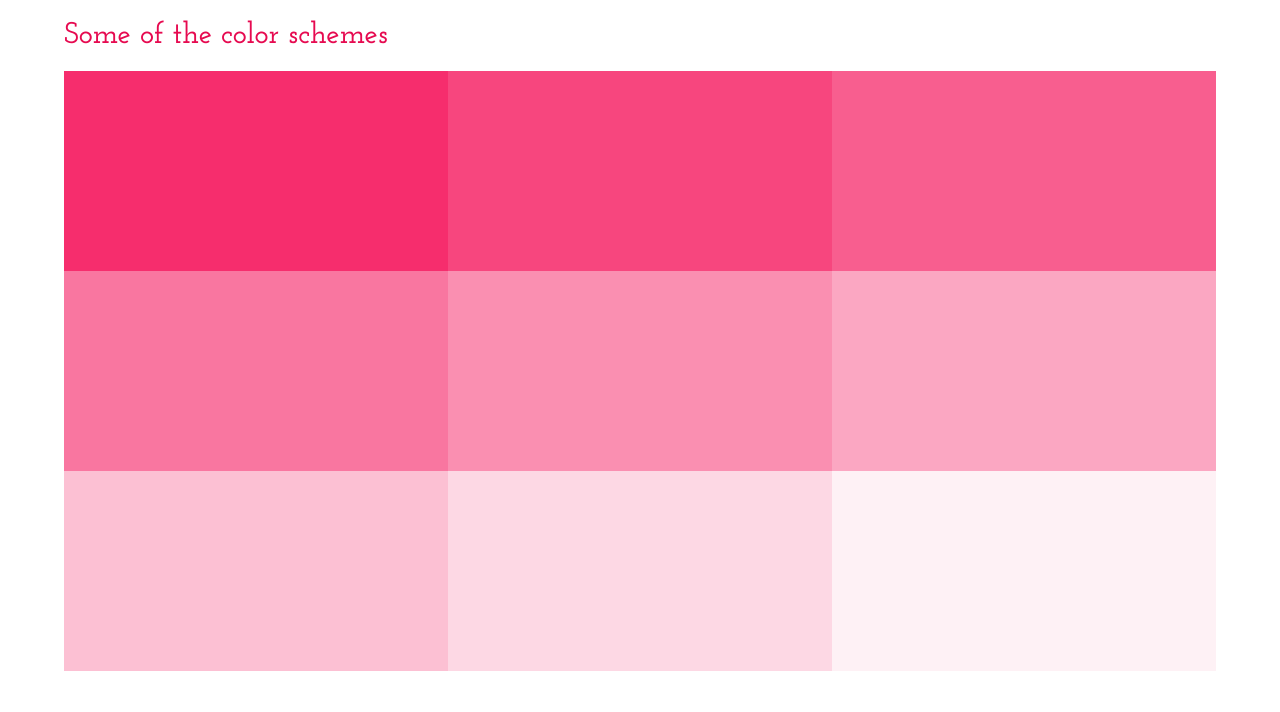
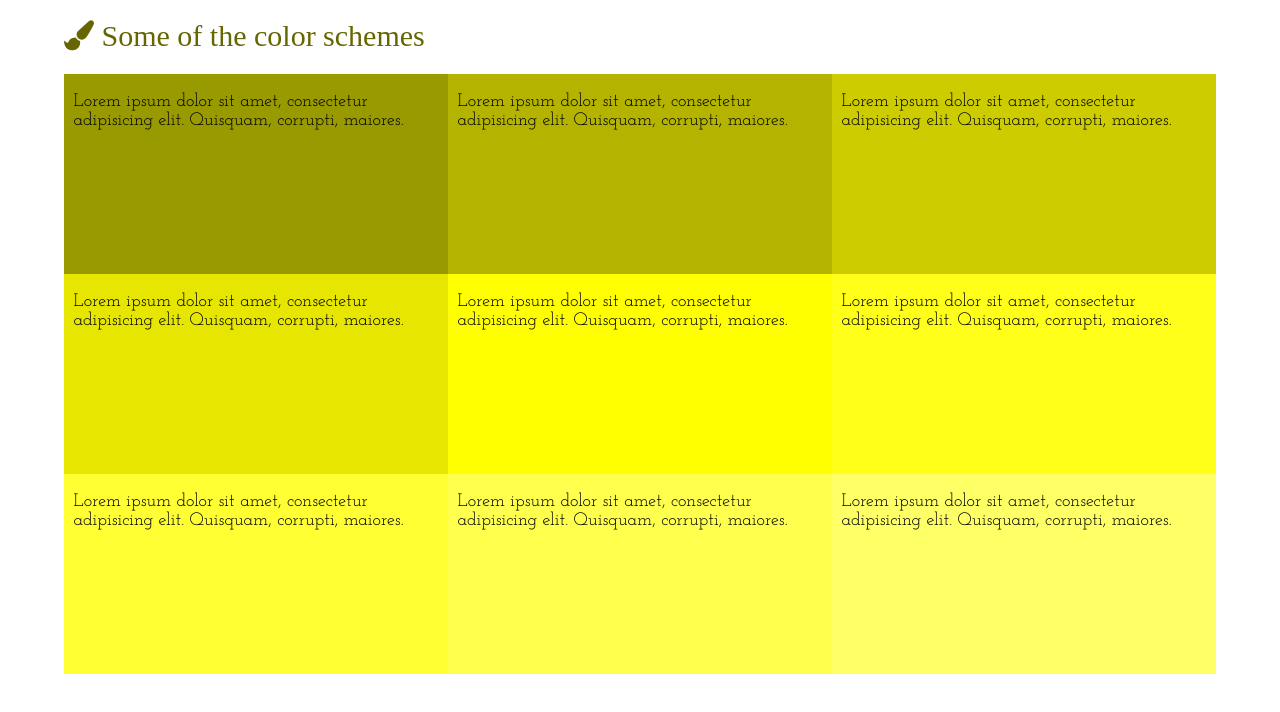
Before and after one commit to SunnyP/NewGulProject, a website: page App/colorful.jade in a window 1280 px wide. Drawn offline with nearby package versions, Linux system fonts and the light colour scheme; files that its build step writes are made by us from their sources.

Commit message:
Change to color mixin

```diff
--- a/App/colorful.jade
+++ b/App/colorful.jade
@@ -7,16 +7,26 @@ head
 	link(rel='stylesheet' type='text/css' href='css/style.css')
 body
 	.container-1
-		h1 Some of the color schemes
+		h1
+			i.fa.fa-paint-brush  Some of the color schemes
 		.firstdiv.gen
+			p  Lorem ipsum dolor sit amet, consectetur adipisicing elit. Quisquam, corrupti, maiores.
 		.seconddiv.gen
+			p  Lorem ipsum dolor sit amet, consectetur adipisicing elit. Quisquam, corrupti, maiores.
 		.thirddiv.gen
+			p  Lorem ipsum dolor sit amet, consectetur adipisicing elit. Quisquam, corrupti, maiores.
 
 	.container-2
 		.fourthdiv.gen
+			p  Lorem ipsum dolor sit amet, consectetur adipisicing elit. Quisquam, corrupti, maiores.
 		.fifthdiv.gen
+			p  Lorem ipsum dolor sit amet, consectetur adipisicing elit. Quisquam, corrupti, maiores.
 		.sixthdiv.gen
+			p  Lorem ipsum dolor sit amet, consectetur adipisicing elit. Quisquam, corrupti, maiores.
 	.container-3
 		.seventhdiv.gen
+			p  Lorem ipsum dolor sit amet, consectetur adipisicing elit. Quisquam, corrupti, maiores.
 		.eigthdiv.gen
+			p  Lorem ipsum dolor sit amet, consectetur adipisicing elit. Quisquam, corrupti, maiores.
 		.ninethdiv.gen
+			p  Lorem ipsum dolor sit amet, consectetur adipisicing elit. Quisquam, corrupti, maiores.
--- a/App/scss/_base.scss
+++ b/App/scss/_base.scss
@@ -8,4 +8,4 @@ $susy: (
 
 /* $basecolor: #886A11; */
 
-$basecolor: #E60A50;
+$basecolor: #666600;
--- a/App/scss/_colorful.scss
+++ b/App/scss/_colorful.scss
@@ -12,7 +12,6 @@ h1 { @include heading-font; }
 
 	.firstdiv {
 		@include pickcolor(10%);
-		color: white;
 	}
 
 	.seconddiv {
@@ -30,7 +29,6 @@ h1 { @include heading-font; }
 
 	.fourthdiv {
 		@include pickcolor(25%);
-		color: white;
 	}
 
 	.fifthdiv {
@@ -49,7 +47,6 @@ h1 { @include heading-font; }
 
 	.seventhdiv {
 		@include pickcolor(40%);
-		color: white;
 	}
 
 	.eigthdiv {
@@ -61,3 +58,7 @@ h1 { @include heading-font; }
 	}
 
 }
+
+.gen {
+	p { font-size: 18px; }
+}
--- a/App/scss/_mixins.scss
+++ b/App/scss/_mixins.scss
@@ -1,5 +1,6 @@
 @mixin pickcolor($value) {
 	background-color: lighten($basecolor, $value);
+	color: shade( lighten($basecolor, $value), $value );
 }
 
 @mixin heading-font {
```
Also changed, not shown: Dist/colorful.html, Dist/css/style.css.
